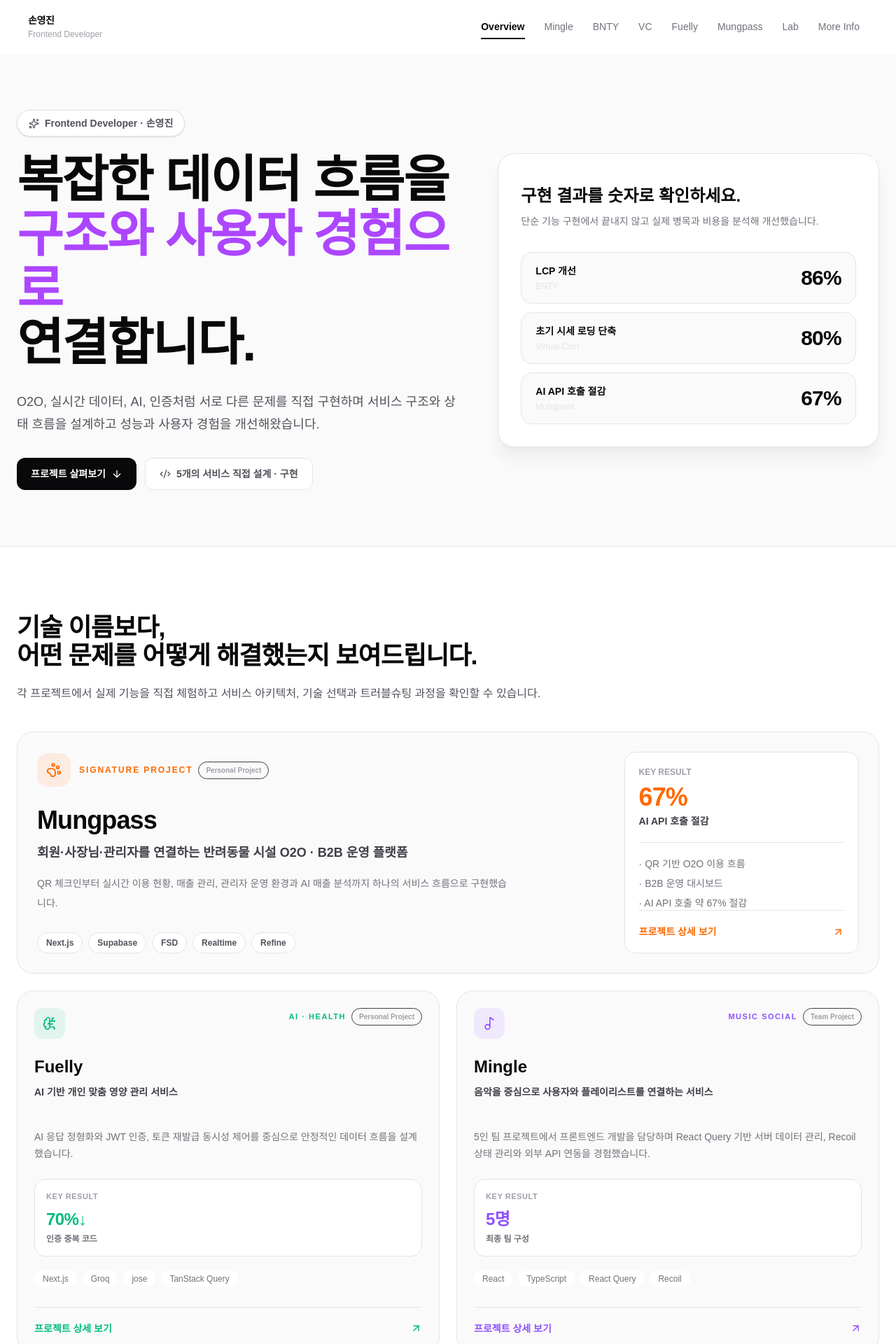
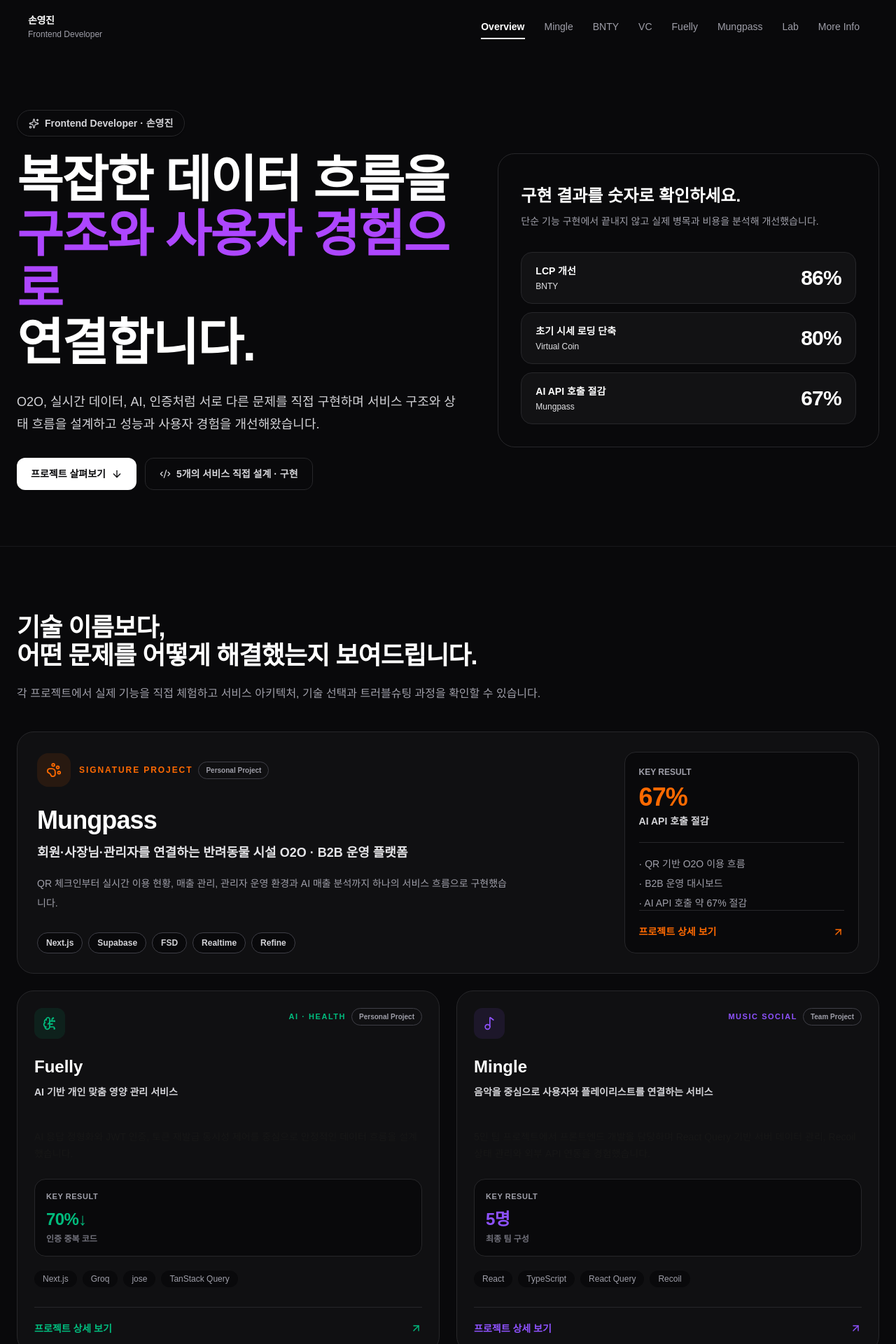
Before and after one commit to sonprogrammer/portfolio, a Next.js app: page / in a window 1280 px wide. Shown: the top 1920 px of the page at 70% size. Built offline with nearby package versions, Linux system fonts and the light colour scheme; no server answers.

Commit message:
common styles

```diff
--- a/src/app/page.tsx
+++ b/src/app/page.tsx
@@ -3,7 +3,7 @@ import { ProjectOverview } from "@/widgets/project-overview";
 
 export default function Home() {
   return (
-    <main className="min-h-screen bg-white dark:bg-zinc-950">
+    <main className="min-h-screen bg-zinc-950">
       <HomeHero />
       <ProjectOverview />
     </main>
--- a/src/shared/ui/animation/Scroll.tsx
+++ b/src/shared/ui/animation/Scroll.tsx
@@ -7,8 +7,8 @@ export function Scroll({to}: {to: string}) {
             >
                 <span>Scroll</span>
 
-                <span className="relative h-10 w-px overflow-hidden bg-zinc-300 dark:bg-zinc-700">
-                    <span className="absolute left-0 top-0 h-4 w-px animate-[scrollDown_1.6s_ease-in-out_infinite] bg-zinc-950 dark:bg-white" />
+                <span className="relative h-10 w-px overflow-hidden bg-zinc-700">
+                    <span className="absolute left-0 top-0 h-4 w-px animate-[scrollDown_1.6s_ease-in-out_infinite] bg-white" />
                 </span>
             </a>
         </div>
--- a/src/shared/ui/tabs/portfolio-tabs.tsx
+++ b/src/shared/ui/tabs/portfolio-tabs.tsx
@@ -35,8 +35,8 @@ export function PortfolioTabs({
                 relative px-3 py-3 text-sm transition-colors
                 ${
                   isActive
-                    ? "font-bold text-zinc-950 dark:text-white"
-                    : "font-medium text-zinc-500 hover:text-zinc-950 dark:text-zinc-400 dark:hover:text-white"
+                    ? "font-bold text-white"
+                    : "font-medium text-zinc-400 hover:text-white"
                 }
               `}
             >
@@ -44,8 +44,8 @@ export function PortfolioTabs({
 
               <span
                 className={`
-                  absolute inset-x-3 bottom-1 h-0.5 bg-zinc-950 transition-transform duration-200
-                  dark:bg-white
+                  absolute inset-x-3 bottom-1 h-0.5  transition-transform duration-200
+                  bg-white
                   ${isActive ? "scale-x-100" : "scale-x-0"}
                 `}
               />
--- a/src/widgets/home-hero/home-hero.tsx
+++ b/src/widgets/home-hero/home-hero.tsx
@@ -27,11 +27,11 @@ export function HomeHero() {
   return (
     <section
       id="overview"
-      className="relative overflow-hidden border-b border-zinc-200 bg-zinc-50 px-6 py-16 dark:border-zinc-900 dark:bg-[#08090b] sm:py-20"
+      className="relative overflow-hidden border-b  px-6 py-16 border-zinc-900 sm:py-20"
     >
       <div className="mx-auto grid w-full max-w-7xl gap-12 lg:grid-cols-[1.08fr_0.92fr] lg:items-center">
         <div className="max-w-4xl">
-          <p className="mb-6 inline-flex items-center gap-2 rounded-full border border-zinc-200 bg-white px-4 py-2 text-sm font-semibold text-zinc-600 shadow-sm dark:border-zinc-800 dark:bg-zinc-950 dark:text-zinc-300">
+          <p className="mb-6 inline-flex items-center gap-2 rounded-full border px-4 py-2 text-sm font-semibold  shadow-sm border-zinc-800  text-zinc-300">
             <Sparkles
               size={15}
               aria-hidden="true"
@@ -39,7 +39,7 @@ export function HomeHero() {
             Frontend Developer · 손영진
           </p>
 
-          <h1 className="text-4xl font-black leading-[1.08] tracking-tight text-zinc-950 dark:text-white sm:text-6xl lg:text-7xl">
+          <h1 className="text-4xl font-black leading-[1.08] tracking-tight  text-white sm:text-6xl lg:text-7xl">
             복잡한 데이터 흐름을
             <br />
             <span className="text-purple-500 ">
@@ -49,7 +49,7 @@ export function HomeHero() {
             연결합니다.
           </h1>
 
-          <p className="mt-7 max-w-2xl text-base leading-8 text-zinc-600 dark:text-zinc-300 sm:text-lg">
+          <p className="mt-7 max-w-2xl text-base leading-8 text-zinc-300 sm:text-lg">
             O2O, 실시간 데이터, AI, 인증처럼 서로 다른 문제를 직접
             구현하며 서비스 구조와 상태 흐름을 설계하고
             성능과 사용자 경험을 개선해왔습니다.
@@ -58,28 +58,28 @@ export function HomeHero() {
           <div className="mt-8 flex flex-wrap gap-3">
             <a
               href="#projects"
-              className="inline-flex items-center gap-2 rounded-xl bg-zinc-950 px-5 py-3 text-sm font-bold text-white transition-transform hover:-translate-y-0.5 dark:bg-white dark:text-zinc-950"
+              className="inline-flex items-center gap-2 rounded-xl  px-5 py-3 text-sm font-bold transition-transform hover:-translate-y-0.5 bg-white text-zinc-950"
             >
               프로젝트 살펴보기
               <ArrowDown size={16} />
             </a>
 
-            <div className="inline-flex items-center gap-2 rounded-xl border border-zinc-200 bg-white px-5 py-3 text-sm font-semibold text-zinc-600 dark:border-zinc-800 dark:bg-zinc-950 dark:text-zinc-300">
+            <div className="inline-flex items-center gap-2 rounded-xl border px-5 py-3 text-sm font-semibold border-zinc-800 bg-zinc-950 text-zinc-300">
               <Code2 size={16} />
               5개의 서비스 직접 설계 · 구현
             </div>
           </div>
         </div>
 
-        <div className="rounded-3xl border border-zinc-200 bg-white p-6 shadow-xl shadow-zinc-200/60 dark:border-zinc-800 dark:bg-zinc-950 dark:shadow-none sm:p-8">
+        <div className="rounded-3xl border p-6  shadow-zinc-200/60 border-zinc-800 bg-zinc-950  sm:p-8">
           <div>
 
 
-            <h2 className="mt-3 text-2xl font-black text-zinc-950 dark:text-white">
+            <h2 className="mt-3 text-2xl font-black text-white">
               구현 결과를 숫자로 확인하세요.
             </h2>
 
-            <p className="mt-2 text-sm leading-6 text-zinc-500 dark:text-zinc-400">
+            <p className="mt-2 text-sm leading-6 text-zinc-400">
               단순 기능 구현에서 끝내지 않고 실제 병목과 비용을 분석해
               개선했습니다.
             </p>
@@ -89,10 +89,10 @@ export function HomeHero() {
             {metrics.map(metric => (
               <div
                 key={metric.project}
-                className="group flex items-center justify-between gap-5 rounded-2xl border border-zinc-200 bg-zinc-50 px-5 py-4 transition-colors hover:bg-white dark:border-zinc-800 dark:bg-zinc-900/60 dark:hover:bg-zinc-900"
+                className="group flex items-center justify-between gap-5 rounded-2xl border  px-5 py-4 transition-colors border-zinc-800 bg-zinc-900/60 hover:bg-zinc-900"
               >
                 <div>
-                  <p className="text-sm font-bold text-zinc-950 dark:text-white">
+                  <p className="text-sm font-bold text-white">
                     {metric.label}
                   </p>
 
@@ -101,7 +101,7 @@ export function HomeHero() {
                   </p>
                 </div>
 
-                <strong className="min-w-18 text-right text-3xl font-black tabular-nums tracking-tight text-zinc-950 dark:text-white">
+                <strong className="min-w-18 text-right text-3xl font-black tabular-nums tracking-tight text-white">
                   <AnimationNum
                     value={metric.value}
                     suffix={metric.suffix}
--- a/src/widgets/navbar/Navbar.tsx
+++ b/src/widgets/navbar/Navbar.tsx
@@ -70,14 +70,14 @@ export function Navbar() {
         border-b px-6 transition-all duration-300 sm:px-10
         ${
           scrolled
-            ? "border-zinc-200/80 bg-white/85 backdrop-blur-md dark:border-zinc-800/80 dark:bg-zinc-950/85"
-            : "border-transparent bg-white dark:bg-zinc-950"
+            ? "backdrop-blur-md border-zinc-800/80 bg-zinc-950/85"
+            : "border-transparent bg-zinc-950"
         }
       `}
     >
       <div className="mx-auto flex w-full max-w-7xl items-center justify-between gap-10 py-4">
         <div className="shrink-0">
-          <p className="text-sm font-black tracking-tight text-zinc-950 dark:text-white">
+          <p className="text-sm font-black tracking-tight text-white">
             손영진
           </p>
 
--- a/src/widgets/project-overview/project-overview.tsx
+++ b/src/widgets/project-overview/project-overview.tsx
@@ -17,25 +17,25 @@ export function ProjectOverview() {
   return (
     <section
       id="projects"
-      className="bg-white px-6 py-20 dark:bg-zinc-950"
+      className="px-6 py-20 bg-zinc-950"
     >
       <div className="mx-auto w-full max-w-7xl">
         <div className="max-w-3xl">
 
-          <h2 className="mt-4 text-3xl font-black tracking-tight text-zinc-950 dark:text-white sm:text-4xl">
+          <h2 className="mt-4 text-3xl font-black tracking-tight text-white sm:text-4xl">
             기술 이름보다,
             <br />
             어떤 문제를 어떻게 해결했는지 보여드립니다.
           </h2>
 
-          <p className="mt-5 text-base leading-7 text-zinc-600 dark:text-zinc-400">
+          <p className="mt-5 text-base leading-7 text-zinc-400">
             각 프로젝트에서 실제 기능을 직접 체험하고 서비스 아키텍처,
             기술 선택과 트러블슈팅 과정을 확인할 수 있습니다.
           </p>
         </div>
 
         <article
-          className={`group relative mt-10 overflow-hidden rounded-3xl border border-zinc-200 bg-zinc-50 p-7 transition-all duration-300 hover:bg-white hover:shadow-xl dark:border-zinc-800 dark:bg-zinc-900/50 dark:hover:bg-zinc-900 ${featuredProject.theme.border}`}
+          className={`group relative mt-10 overflow-hidden rounded-3xl border  p-7 transition-all duration-300 hover:shadow-xl border-zinc-800 bg-zinc-900/50 hover:bg-zinc-900 ${featuredProject.theme.border}`}
         >
           <div
             aria-hidden="true"
@@ -64,15 +64,15 @@ export function ProjectOverview() {
                 </div>
               </div>
 
-              <h3 className="mt-7 text-4xl font-black tracking-tight text-zinc-950 dark:text-white">
+              <h3 className="mt-7 text-4xl font-black tracking-tight text-white">
                 {featuredProject.name}
               </h3>
 
-              <p className="mt-3 text-lg font-semibold text-zinc-700 dark:text-zinc-200">
+              <p className="mt-3 text-lg font-semibold  text-zinc-200">
                 {featuredProject.summary}
               </p>
 
-              <p className="mt-4 max-w-2xl text-sm leading-7 text-zinc-500 dark:text-zinc-400">
+              <p className="mt-4 max-w-2xl text-sm leading-7  text-zinc-400">
                 {featuredProject.description}
               </p>
 
@@ -80,7 +80,7 @@ export function ProjectOverview() {
                 {featuredProject.technologies.map(technology => (
                   <span
                     key={technology}
-                    className="rounded-full border border-zinc-200 bg-white px-3 py-1.5 text-xs font-semibold text-zinc-600 dark:border-zinc-700 dark:bg-zinc-950 dark:text-zinc-300"
+                    className="rounded-full border px-3 py-1.5 text-xs font-semibold border-zinc-700 bg-zinc-950 text-zinc-300"
                   >
                     {technology}
                   </span>
@@ -88,7 +88,7 @@ export function ProjectOverview() {
               </div>
             </div>
 
-            <div className="rounded-2xl border border-zinc-200 bg-white p-5 dark:border-zinc-800 dark:bg-zinc-950">
+            <div className="rounded-2xl border  p-5 border-zinc-800 bg-zinc-950">
               <p className="text-xs font-bold text-zinc-400">
                 KEY RESULT
               </p>
@@ -99,16 +99,16 @@ export function ProjectOverview() {
                 {featuredProject.metric}
               </strong>
 
-              <p className="mt-1 text-sm font-semibold text-zinc-700 dark:text-zinc-300">
+              <p className="mt-1 text-sm font-semibold text-zinc-300">
                 {featuredProject.metricLabel}
               </p>
 
-              <div className="mt-5 border-t border-zinc-200 pt-5 dark:border-zinc-800">
+              <div className="mt-5 border-t pt-5 border-zinc-800">
                 <ul className="space-y-2">
                   {featuredProject.highlights.map(highlight => (
                     <li
                       key={highlight}
-                      className="text-sm text-zinc-500 dark:text-zinc-400"
+                      className="text-sm text-zinc-400"
                     >
                       · {highlight}
                     </li>
@@ -118,7 +118,7 @@ export function ProjectOverview() {
 
               <Link
                 href={featuredProject.link}
-                className={`flex items-center justify-between border-t border-zinc-200 pt-5 text-sm font-black dark:border-zinc-800 ${featuredProject.theme.text}`}
+                className={`flex items-center justify-between border-t pt-5 text-sm font-black border-zinc-800 ${featuredProject.theme.text}`}
               >
                 <span>프로젝트 상세 보기</span>
 
@@ -138,7 +138,7 @@ export function ProjectOverview() {
             return (
               <article
                 key={project.id}
-                className={`group flex h-full flex-col rounded-3xl border border-zinc-200 bg-zinc-50 p-6 transition-all duration-300 hover:-translate-y-1 hover:bg-white hover:shadow-lg dark:border-zinc-800 dark:bg-zinc-900/50 dark:hover:bg-zinc-900 ${project.theme.border}`}
+                className={`group flex h-full flex-col rounded-3xl border p-6 transition-all duration-300 hover:-translate-y-1 hover:shadow-lg border-zinc-800 bg-zinc-900/50 hover:bg-zinc-900 ${project.theme.border}`}
               >
                 <div className="flex items-start justify-between gap-4">
                   <div
@@ -160,19 +160,19 @@ export function ProjectOverview() {
                   </div>
                 </div>
 
-                <h3 className="mt-6 text-2xl font-black text-zinc-950 dark:text-white">
+                <h3 className="mt-6 text-2xl font-black text-white">
                   {project.name}
                 </h3>
 
-                <p className="mt-2 min-h-12 text-sm font-semibold leading-6 text-zinc-700 dark:text-zinc-300">
+                <p className="mt-2 min-h-12 text-sm font-semibold leading-6 text-zinc-300">
                   {project.summary}
                 </p>
 
-                <p className="mt-4 text-sm leading-6 text-zinc-500 dark:text-zinc-400">
+                <p className="mt-4 text-sm leading-6 text-zinc-text-zinc-400">
                   {project.description}
                 </p>
 
-                <div className="mt-6 rounded-2xl border border-zinc-200 bg-white p-4 dark:border-zinc-800 dark:bg-zinc-950">
+                <div className="mt-6 rounded-2xl border p-4 border-zinc-800 bg-zinc-950">
                   <p className="text-[11px] font-bold uppercase tracking-wider text-zinc-400">
                     Key Result
                   </p>
@@ -192,7 +192,7 @@ export function ProjectOverview() {
                   {project.technologies.slice(0, 4).map(technology => (
                     <span
                       key={technology}
-                      className="rounded-full bg-white px-3 py-1 text-xs font-medium text-zinc-500 dark:bg-zinc-950 dark:text-zinc-400"
+                      className="rounded-full px-3 py-1 text-xs font-medium bg-zinc-950 text-zinc-400"
                     >
                       {technology}
                     </span>
@@ -202,7 +202,7 @@ export function ProjectOverview() {
                 <div className="mt-auto pt-7">
                   <Link
                     href={project.link}
-                    className={`flex items-center justify-between border-t border-zinc-200 pt-5 text-sm font-black dark:border-zinc-800 ${project.theme.text}`}
+                    className={`flex items-center justify-between border-t pt-5 text-sm font-black border-zinc-800 ${project.theme.text}`}
                   >
                     <span>프로젝트 상세 보기</span>
 
```
